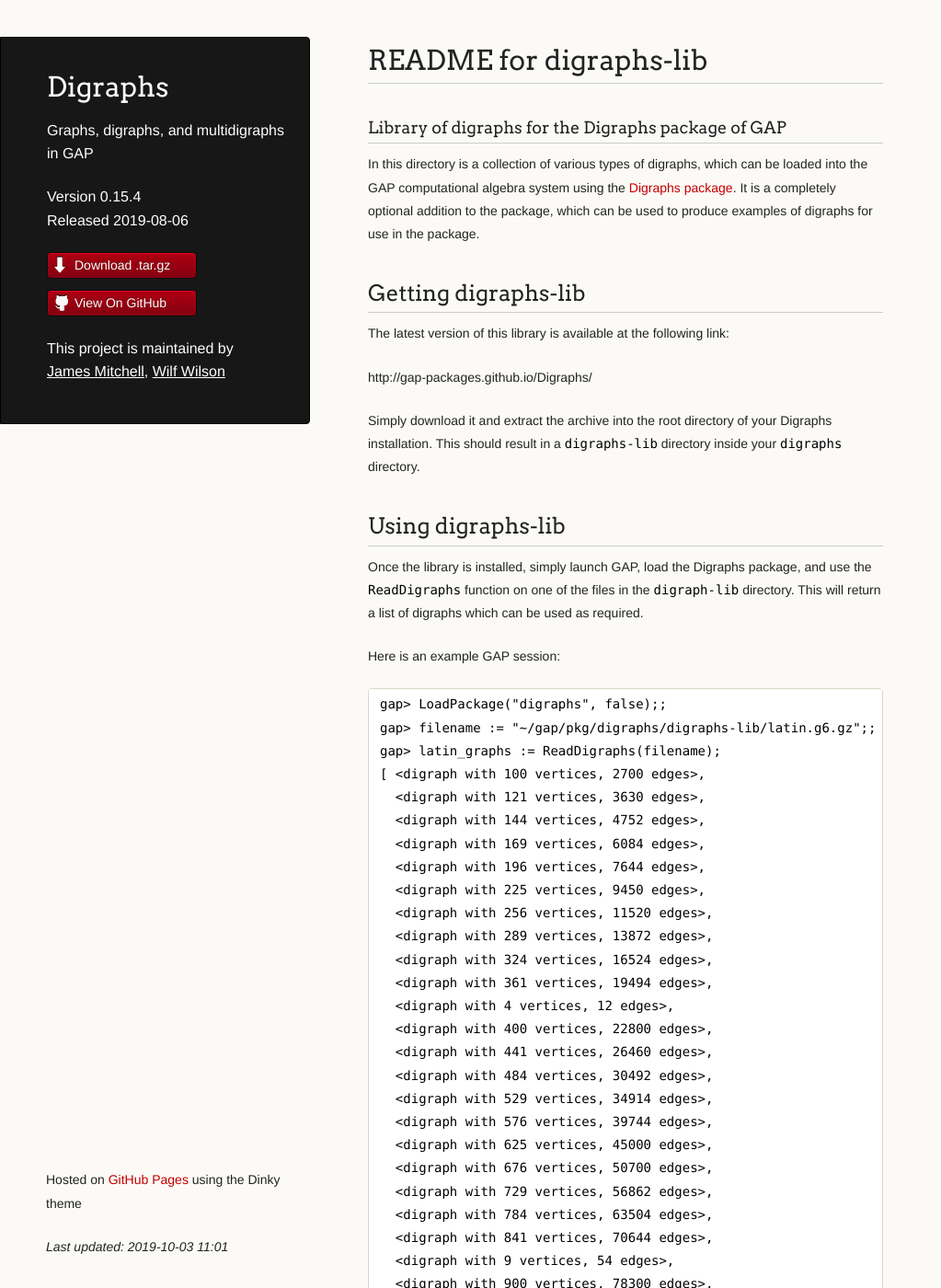
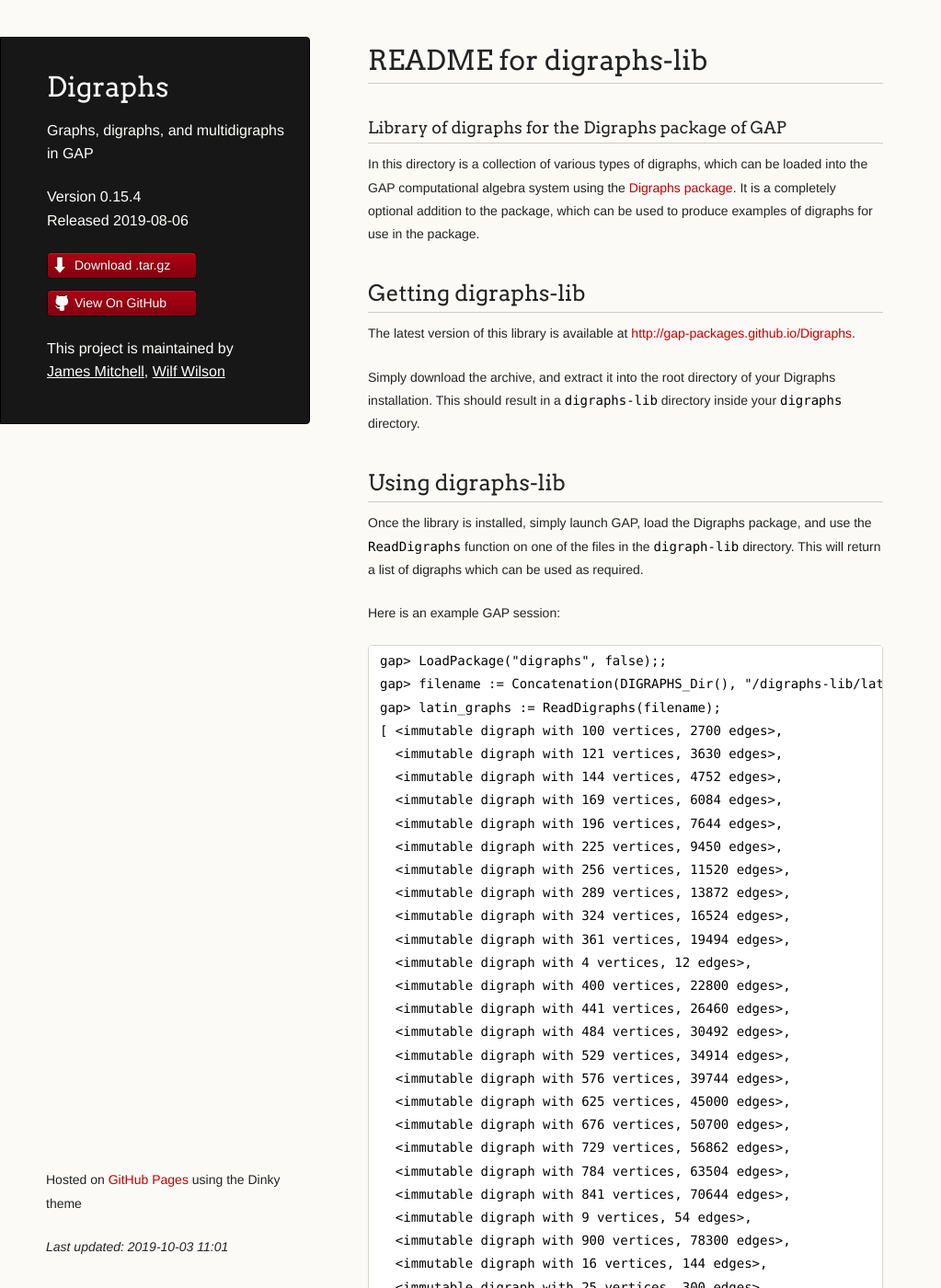
Before and after one commit to digraphs/Digraphs, a Jekyll site: the page built from lib-README.md, in a window 1280 px wide and 1400 px high. Shown: the whole window at 92% size, without its empty margins (0-1023 px from the left). Built offline with Jekyll 4.4.1, drawn with Linux system fonts in a browser that asks for light colours; our own code applies the rules of GitHub Pages for plain Markdown files; some of the changed text lies outside the part shown.

Commit message:
lib-README.md: make this up to date

````diff
--- a/lib-README.md
+++ b/lib-README.md
@@ -1,8 +1,6 @@
 # README for digraphs-lib
 
 ### Library of digraphs for the Digraphs package of GAP ###
-
-
 
 In this directory is a collection of various types of digraphs, which can be
 loaded into the GAP computational algebra system using the [Digraphs
@@ -11,17 +9,14 @@
 examples of digraphs for use in the package.
 
 
-
 Getting digraphs-lib
 --------------------
-The latest version of this library is available at the following link:
+The latest version of this library is available at
+<http://gap-packages.github.io/Digraphs>.
 
-http://gap-packages.github.io/Digraphs/
-
-Simply download it and extract the archive into the root directory of your
+Simply download the archive, and extract it into the root directory of your
 Digraphs installation.  This should result in a `digraphs-lib` directory inside
 your `digraphs` directory.
-
 
 
 Using digraphs-lib
@@ -34,39 +29,38 @@
 
 ```
 gap> LoadPackage("digraphs", false);;
-gap> filename := "~/gap/pkg/digraphs/digraphs-lib/latin.g6.gz";;
+gap> filename := Concatenation(DIGRAPHS_Dir(), "/digraphs-lib/latin.g6.gz");;
 gap> latin_graphs := ReadDigraphs(filename);
-[ <digraph with 100 vertices, 2700 edges>,
-  <digraph with 121 vertices, 3630 edges>,
-  <digraph with 144 vertices, 4752 edges>,
-  <digraph with 169 vertices, 6084 edges>,
-  <digraph with 196 vertices, 7644 edges>,
-  <digraph with 225 vertices, 9450 edges>,
-  <digraph with 256 vertices, 11520 edges>,
-  <digraph with 289 vertices, 13872 edges>,
-  <digraph with 324 vertices, 16524 edges>,
-  <digraph with 361 vertices, 19494 edges>,
-  <digraph with 4 vertices, 12 edges>,
-  <digraph with 400 vertices, 22800 edges>,
-  <digraph with 441 vertices, 26460 edges>,
-  <digraph with 484 vertices, 30492 edges>,
-  <digraph with 529 vertices, 34914 edges>,
-  <digraph with 576 vertices, 39744 edges>,
-  <digraph with 625 vertices, 45000 edges>,
-  <digraph with 676 vertices, 50700 edges>,
-  <digraph with 729 vertices, 56862 edges>,
-  <digraph with 784 vertices, 63504 edges>,
-  <digraph with 841 vertices, 70644 edges>,
-  <digraph with 9 vertices, 54 edges>,
-  <digraph with 900 vertices, 78300 edges>,
-  <digraph with 16 vertices, 144 edges>,
-  <digraph with 25 vertices, 300 edges>,
-  <digraph with 36 vertices, 540 edges>,
-  <digraph with 49 vertices, 882 edges>,
-  <digraph with 64 vertices, 1344 edges>,
-  <digraph with 81 vertices, 1944 edges> ]
+[ <immutable digraph with 100 vertices, 2700 edges>,
+  <immutable digraph with 121 vertices, 3630 edges>,
+  <immutable digraph with 144 vertices, 4752 edges>,
+  <immutable digraph with 169 vertices, 6084 edges>,
+  <immutable digraph with 196 vertices, 7644 edges>,
+  <immutable digraph with 225 vertices, 9450 edges>,
+  <immutable digraph with 256 vertices, 11520 edges>,
+  <immutable digraph with 289 vertices, 13872 edges>,
+  <immutable digraph with 324 vertices, 16524 edges>,
+  <immutable digraph with 361 vertices, 19494 edges>,
+  <immutable digraph with 4 vertices, 12 edges>,
+  <immutable digraph with 400 vertices, 22800 edges>,
+  <immutable digraph with 441 vertices, 26460 edges>,
+  <immutable digraph with 484 vertices, 30492 edges>,
+  <immutable digraph with 529 vertices, 34914 edges>,
+  <immutable digraph with 576 vertices, 39744 edges>,
+  <immutable digraph with 625 vertices, 45000 edges>,
+  <immutable digraph with 676 vertices, 50700 edges>,
+  <immutable digraph with 729 vertices, 56862 edges>,
+  <immutable digraph with 784 vertices, 63504 edges>,
+  <immutable digraph with 841 vertices, 70644 edges>,
+  <immutable digraph with 9 vertices, 54 edges>,
+  <immutable digraph with 900 vertices, 78300 edges>,
+  <immutable digraph with 16 vertices, 144 edges>,
+  <immutable digraph with 25 vertices, 300 edges>,
+  <immutable digraph with 36 vertices, 540 edges>,
+  <immutable digraph with 49 vertices, 882 edges>,
+  <immutable digraph with 64 vertices, 1344 edges>,
+  <immutable digraph with 81 vertices, 1944 edges> ]
 ```
-
 
 
 Types of digraph available
@@ -109,47 +103,52 @@
   * `sts-sw.g6.gz` - Steiner triple system graphs with switched edges
   * `triang.g6.gz` - Triangular graphs
 
-There are also some additional files containing graphs coming from finite geometry:
+There are also some additional files containing graphs coming from finite
+geometry, which were added by Jan De Beule:
 
-  * `fining.p.gz` - contains some graphs comining from finite geometries:
-    (1): vertices are the generators of the hermitian polar space H(5,4), two vertices are adjacent iff they are skew
-    (2): vertices are the generators of the hermitian quadrangle H(4,4), two vertices are adjacent iff they are skew
-    (3): vertices areh the points and lines of the classical generalized quadrangle Q(4,8), two vertics are adjacent iff
-    they are incident (and no loops!). This is a bipartite graph with diameter 4 and undirected girth 8
-    (4): the bipartite graph (see (3)) of an elation generalized quadrangle. This one was constructed as a coset geometry.
-    (5): the bipartite graph of the split Cayley hexagon of order 4, diameter is 6 and girth is 12.
-    (6): the bipartite graph of the Ree-Tits generalized octagon! This one has diameter 8 and girth 16!
+  * `fining.p.gz` contains some graphs comining from finite geometries:
+    1. Vertices are the generators of the hermitian polar space H(5,4), two
+       vertices are adjacent iff they are skew.
+    2. Vertices are the generators of the hermitian quadrangle H(4,4), two
+       vertices are adjacent iff they are skew.
+    3. Vertices areh the points and lines of the classical generalized
+       quadrangle Q(4,8), two vertics are adjacent iff they are incident (and no
+       loops!). This is a bipartite graph with diameter 4 and undirected girth
+       8.
+    4. The bipartite graph (see (3)) of an elation generalized quadrangle.  This
+       one was constructed as a coset geometry.
+    5. The bipartite graph of the split Cayley hexagon of order 4, diameter is 6
+       and girth is 12.
+    6. The bipartite graph of the Ree-Tits generalized octagon. This has
+       diameter 8 and girth 16!
 
   * `polar_graphs.p.gz` A polar graph is by definition the point graph of a
-     finite classical polar space. Note that such a geometry is a partial linear
-     space, so not every pair of points is a pair of collinear points. Two
-     points are adjacent iff they differe and they are collinear. The diamter of
-     these graphs is 2, their undirected girth 3, the latter since these spaces
-     contain lines.  Reading in this file requires around 4 Gb.
+    finite classical polar space. Note that such a geometry is a partial linear
+    space, so not every pair of points is a pair of collinear points. Two points
+    are adjacent iff they differe and they are collinear. The diamter of these
+    graphs is 2, their undirected girth 3, the latter since these spaces contain
+    lines.  Reading in this file requires around 4 Gb.
 
   * `dual_polar_graphs.p.gz` We consider again finite classical polar
-     spaces. Such geometries contain points, lines, etc., up to maximal
-     subspaces, which all have the same projective dimension. The vertices of a
-     dual polar graph are these maximal subspaces, of dimension d say, and they
-     are adjacent iff they differ and meet in a d-1 dimensional projective
-     subspace. Reading in this file requres around 5Gb.
+    spaces. Such geometries contain points, lines, etc., up to maximal
+    subspaces, which all have the same projective dimension. The vertices of a
+    dual polar graph are these maximal subspaces, of dimension d say, and they
+    are adjacent iff they differ and meet in a d-1 dimensional projective
+    subspace. Reading in this file requres around 5Gb.
 
   * `generators_graphs.p.gz` (parts 1, 2 and 3). We consider again finite
-      classical polar spaces. The vertices are the maximal subspaces and they
-      are adjacent iff they differ and are skew. Reading part 2 requires almost
-      6Gb, reading part 3 requires again 6Gb. Reading part 1 requires much less
-      (around 1.5Gb).
+    classical polar spaces. The vertices are the maximal subspaces and they
+    are adjacent iff they differ and are skew. Reading part 2 requires almost
+    6Gb, reading part 3 requires again 6Gb. Reading part 1 requires much less
+    (around 1.5Gb).
 
   * `incidence_graphs.p.gz` a generalized polygon of gonality n is a point line
-      geometry, such that if one considers the incidence graph, i.e. the
-      vertices are the points and the lines, adjacency is incidence (withouth
-      loops), then it has diameter n and girth 2n. All graphs in this repository
-      are incidence graphs of generalized polygons. Note that by a famous
-      theorem, thick GPs (i.e. at least three points on a line and dually, at
-      least three lines on a point), have gonality 3,4,6 or 8. The repository
-      contains the incidence graph of the smallest generalized octogon, some
-      generalized hexagons, and a lot of generalized quadrangles, and some
-      projective planes.  To read it completely, around 1.5Gb is requiered.
-
-
-which were added by Jan De Beule.
+    geometry, such that if one considers the incidence graph, i.e. the
+    vertices are the points and the lines, adjacency is incidence (withouth
+    loops), then it has diameter n and girth 2n. All graphs in this repository
+    are incidence graphs of generalized polygons. Note that by a famous
+    theorem, thick GPs (i.e. at least three points on a line and dually, at
+    least three lines on a point), have gonality 3,4,6 or 8. The repository
+    contains the incidence graph of the smallest generalized octogon, some
+    generalized hexagons, and a lot of generalized quadrangles, and some
+    projective planes.  To read it completely, around 1.5Gb is requiered.
````
Also changed, not shown: other parts of lib-README.md (+3 -3 lines).
